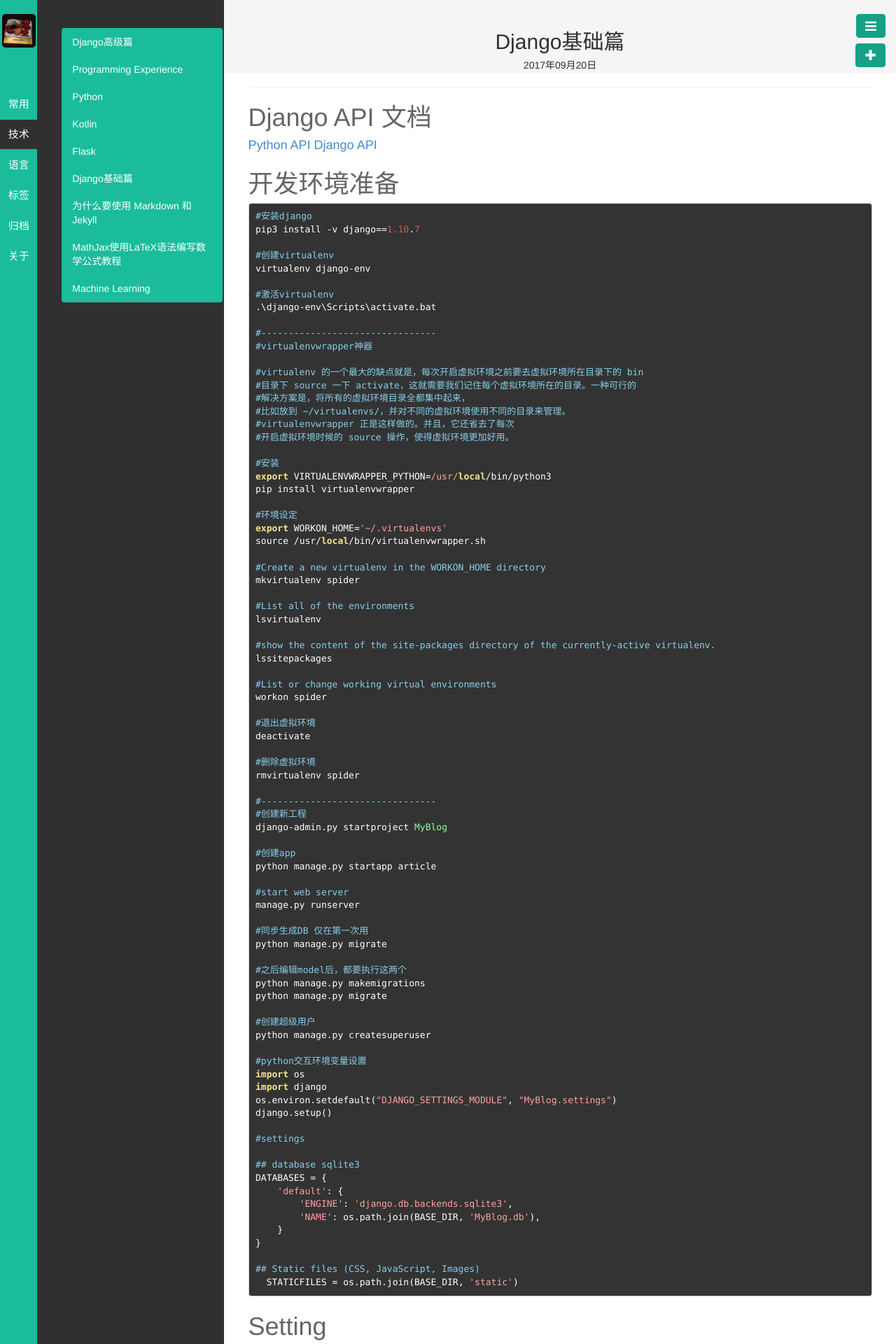
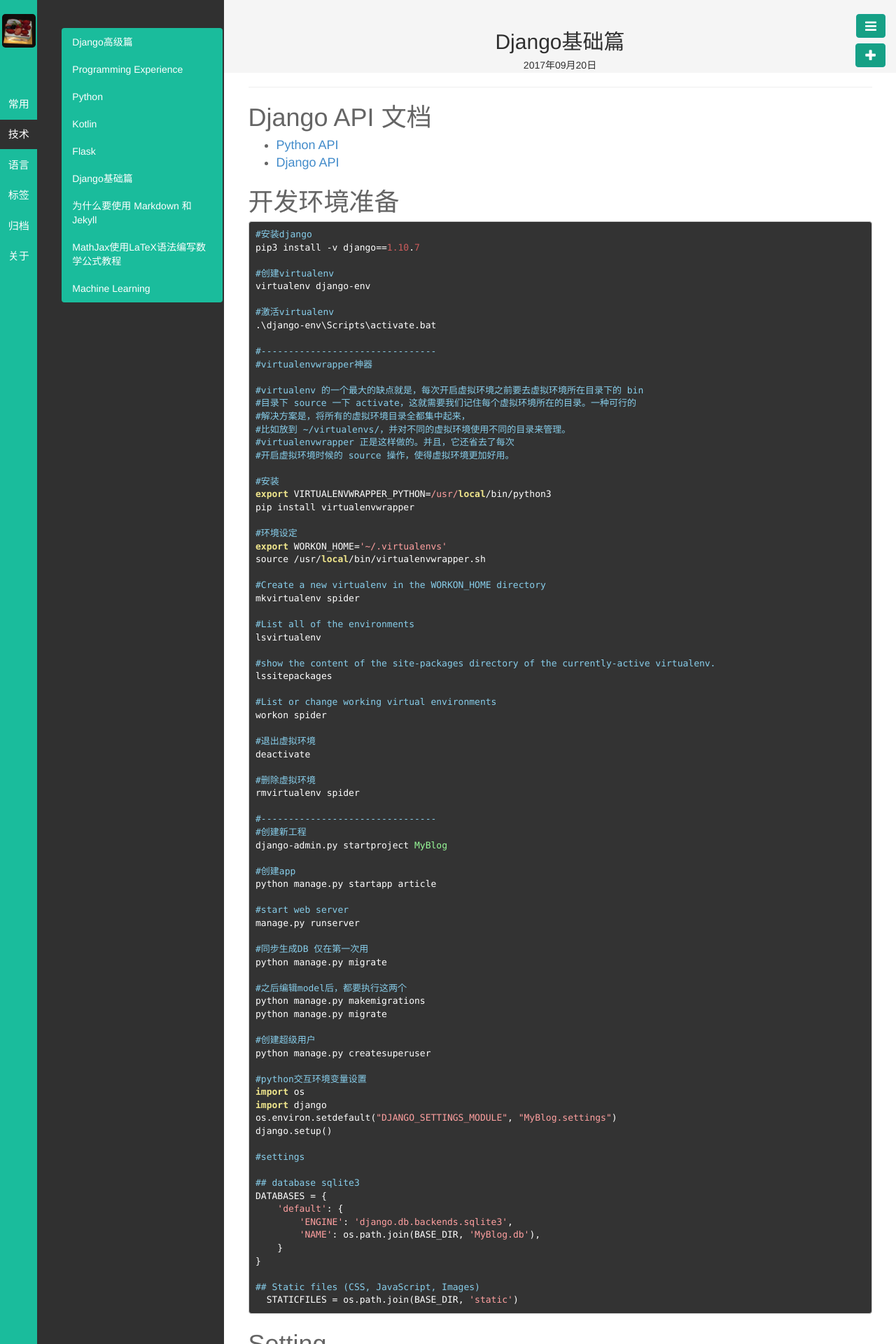
Before and after one commit to kyoyo/kyoyo.github.io, a Jekyll site: the page built from _posts/技術/2017-09-20-Django.md, in a window 1280 px wide. Shown: the top 1920 px of the page at 70% size. Built offline with Jekyll 4.4.1, drawn with Linux system fonts in a browser that asks for light colours; Markdown is read by kramdown in place of the engine named in the settings.

```diff
--- a/_posts/技術/2017-09-20-Django.md
+++ b/_posts/技術/2017-09-20-Django.md
@@ -8,8 +8,8 @@ description:
 ---
 
 # Django API 文档
-[Python API](https://docs.python.org/3/library/index.html)
-[Django API](https://docs.djangoproject.com/en/1.11/ref/)
+- [Python API](https://docs.python.org/3/library/index.html)
+- [Django API](https://docs.djangoproject.com/en/1.11/ref/)
 
 
 # 开发环境准备
```
